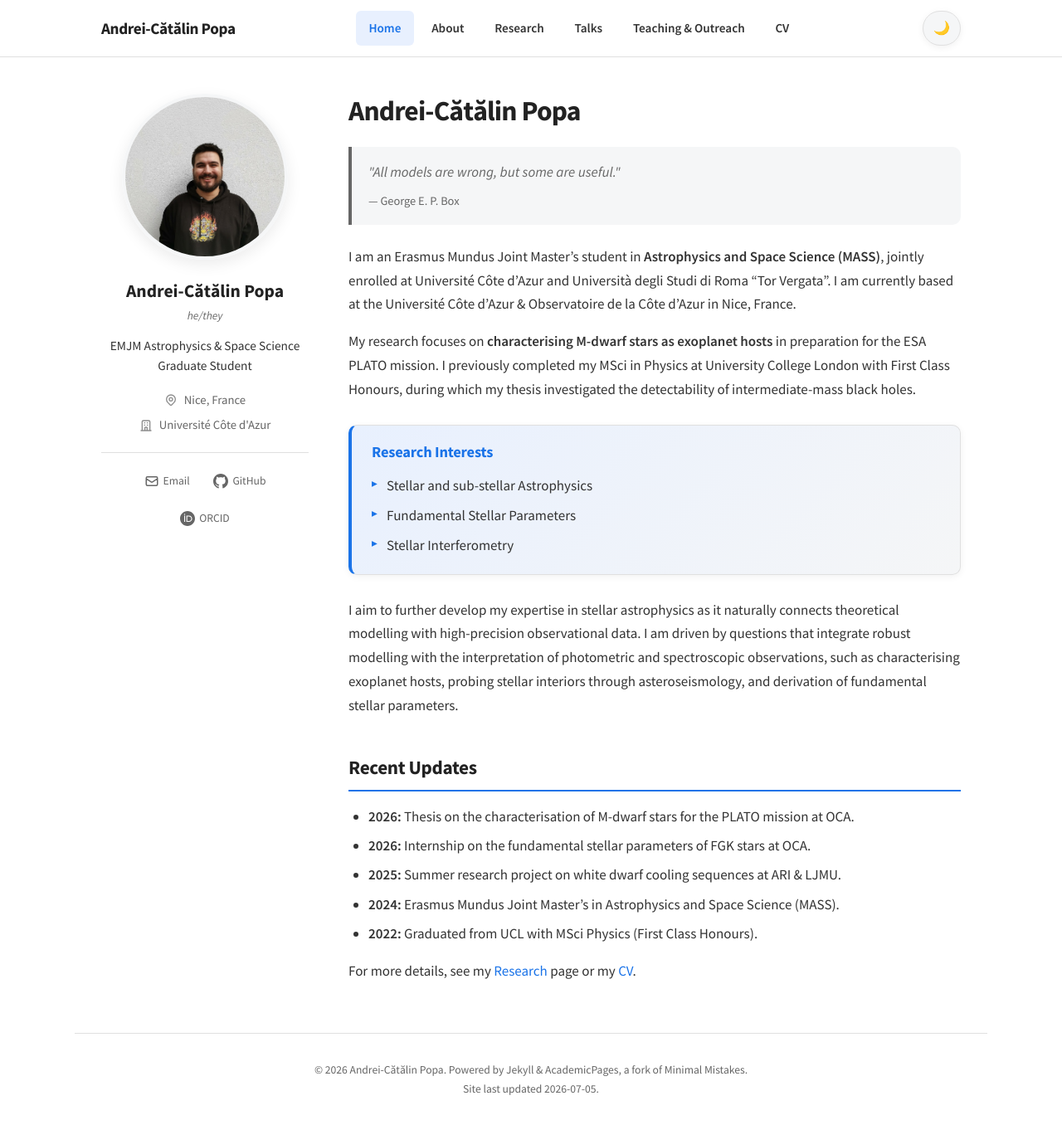
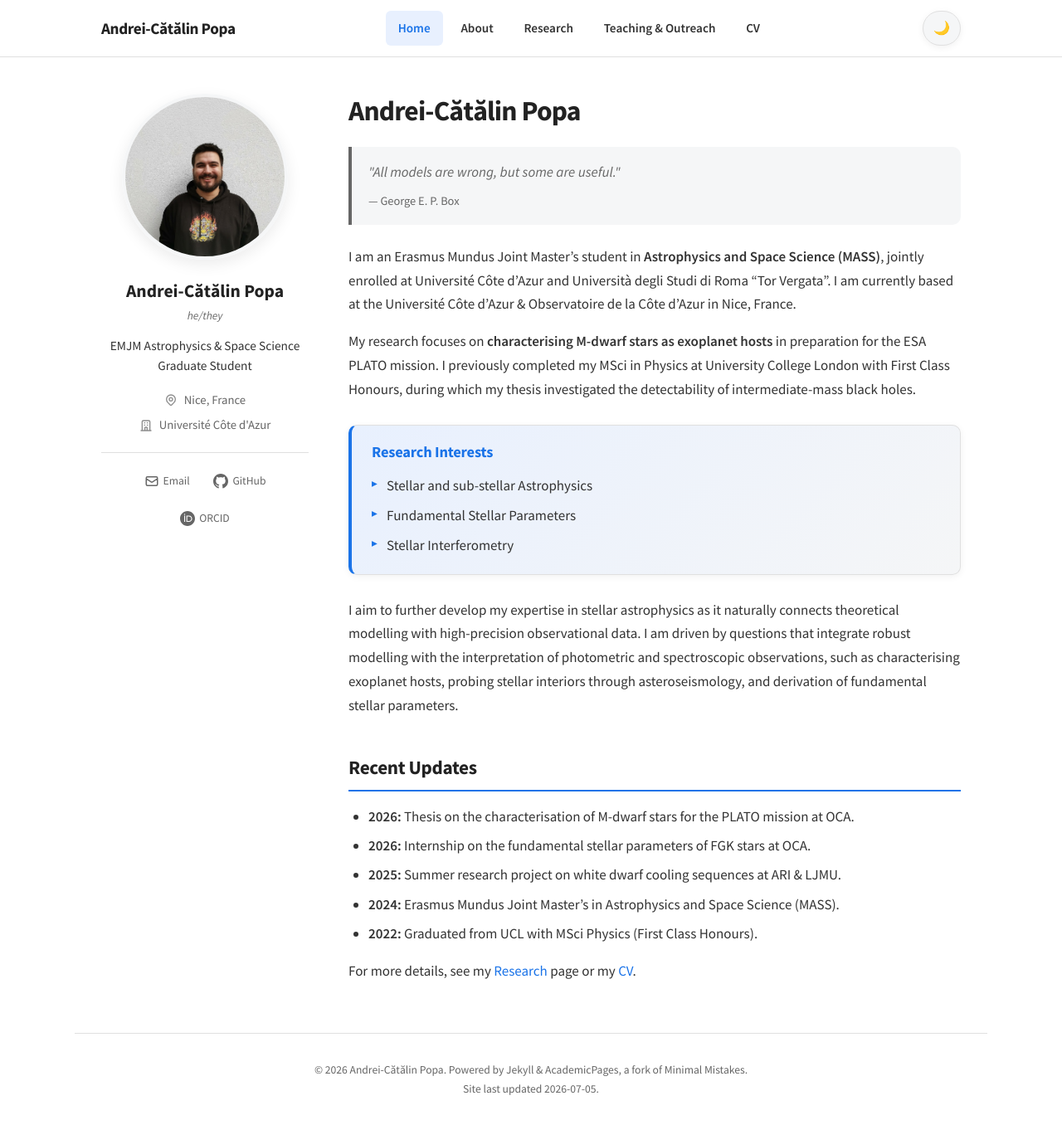
Before and after one commit to acpopa/acpopa.github.io, a Jekyll site: the page built from index.md, in a window 1280 px wide and 1356 px high. Shown: the whole window at 83% size. Built offline with Jekyll 4.4.1, drawn with Linux system fonts in a browser that asks for light colours.

Commit message:
Comment out Talks link in site navigation
Comment out the 'Talks' link in the navigation.

```diff
--- a/_layouts/default.html
+++ b/_layouts/default.html
@@ -28,7 +28,7 @@
         <a href="{{ '/' | relative_url }}" {% if page.url == '/' %}class="active"{% endif %}>Home</a>
         <a href="{{ '/about/' | relative_url }}" {% if page.url == '/about/' %}class="active"{% endif %}>About</a>
         <a href="{{ '/research/' | relative_url }}" {% if page.url == '/research/' %}class="active"{% endif %}>Research</a>
-        <a href="{{ '/talks/' | relative_url }}" {% if page.url == '/talks/' %}class="false"{% endif %}>Talks</a>
+        <!-- <a href="{{ '/talks/' | relative_url }}" {% if page.url == '/talks/' %}class="active"{% endif %}>Talks</a> -->
         <a href="{{ '/teaching/' | relative_url }}" {% if page.url == '/teaching/' %}class="active"{% endif %}>Teaching & Outreach</a>
         <a href="{{ '/cv/' | relative_url }}" {% if page.url == '/cv/' %}class="active"{% endif %}>CV</a>
       </nav>
```
